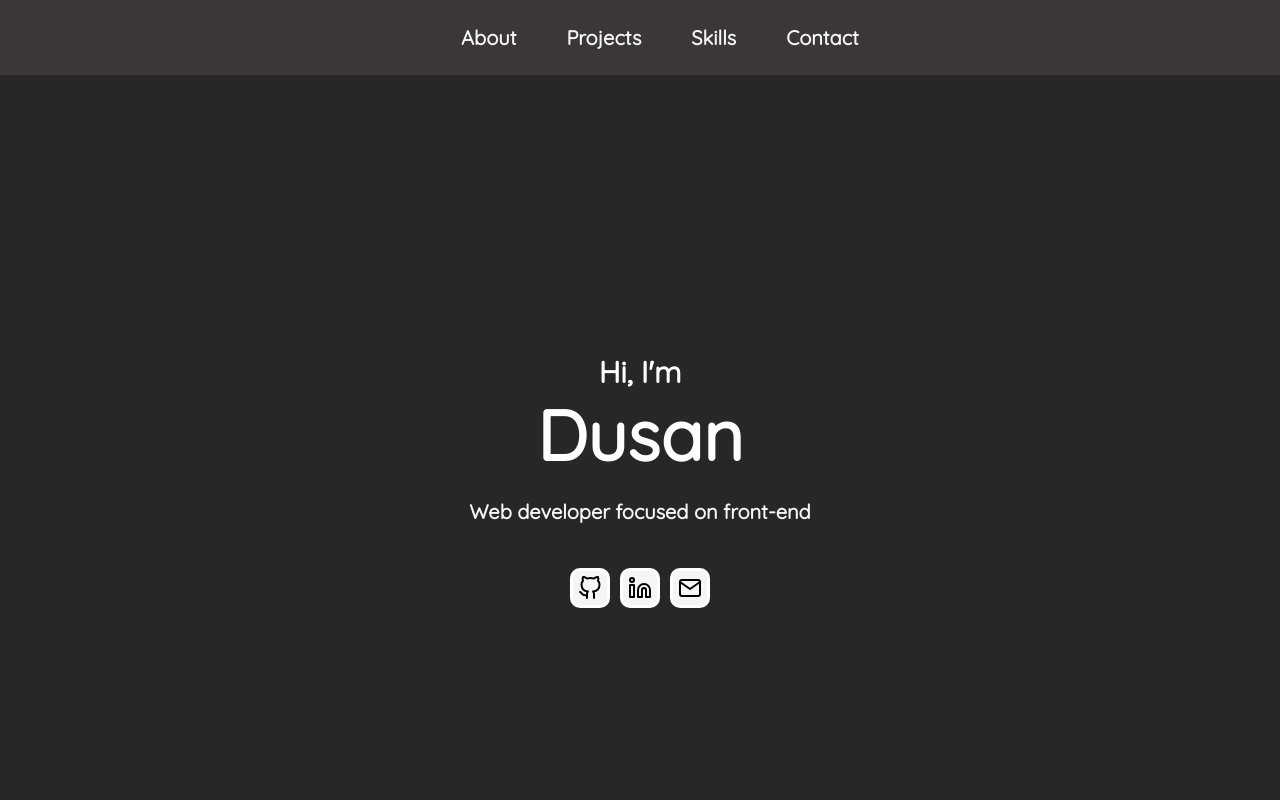
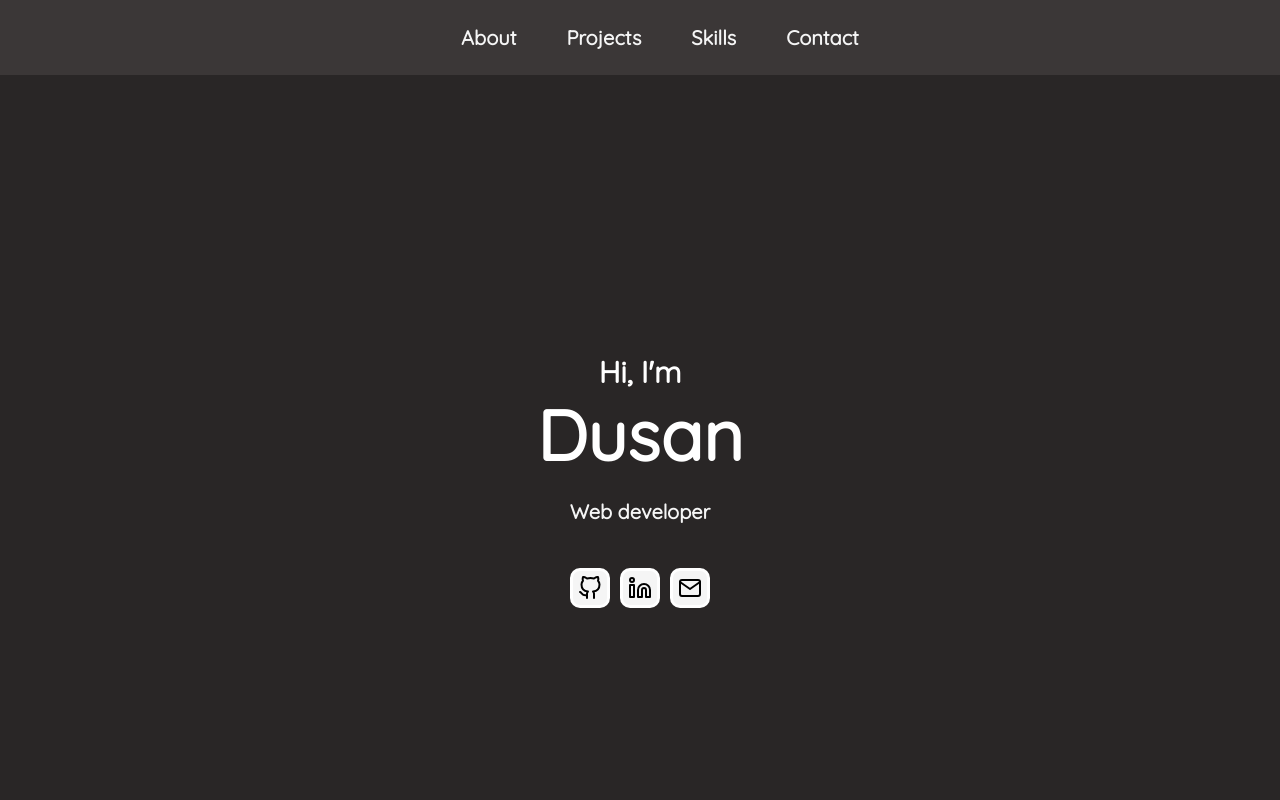
Before and after one commit to Exoldarium/Webpack-portfolio, a React app: page / in a window 1280 px wide. Shown: the top 800 px of the page. Built offline with nearby package versions, Linux system fonts and the light colour scheme; the HTML template or start-up script is replaced by a standard one.

Commit message:
comments

```diff
--- a/src/components/About.js
+++ b/src/components/About.js
@@ -13,13 +13,12 @@ function About(props) {
             <p className={`paragraph title_paragraph ${isActive ? 'transition1' : ''}`}>Hi, I'm</p>
               <span className={`paragraph name_title ${isActive ? 'transition2' : ''}`}>
                 <p className="paragraph name_paragraph">Dusan</p>
-                <p className="paragraph titleAbout_paragraph">Web developer focused on front-end</p>
+                <p className="paragraph titleAbout_paragraph">Web developer</p>
               </span>
           </h1>
           <div className={`about_socialLinks ${isActive ? 'transition3' : ''}`}>
               <a
                 href={images.githubLink}
-                // key={images.githubImage}
                 className="gitHub_link"
               >
                 <img
@@ -30,7 +29,6 @@ function About(props) {
               </a>
               <a
                 href={images.linkedinLink}
-                // key={images.linkedinImage}
                 className="linkedin_link"
               >
                 <img
```
